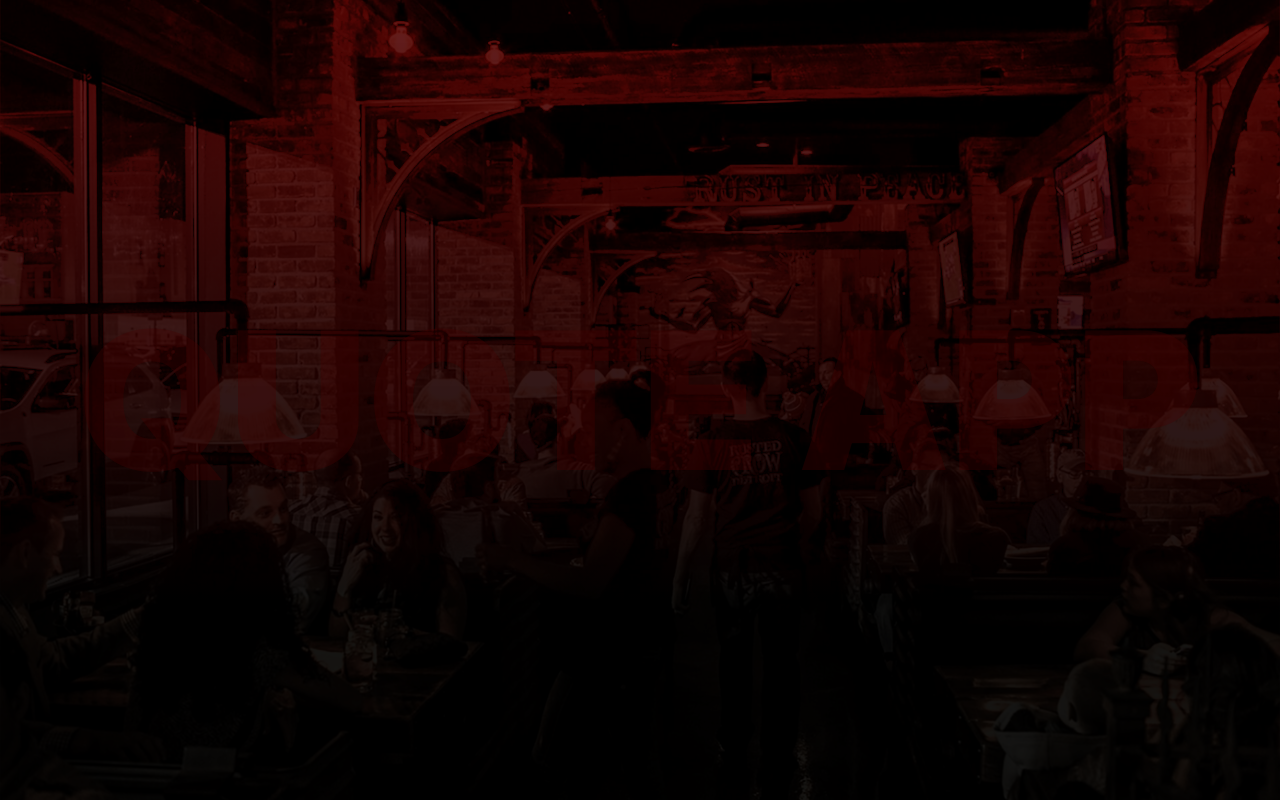
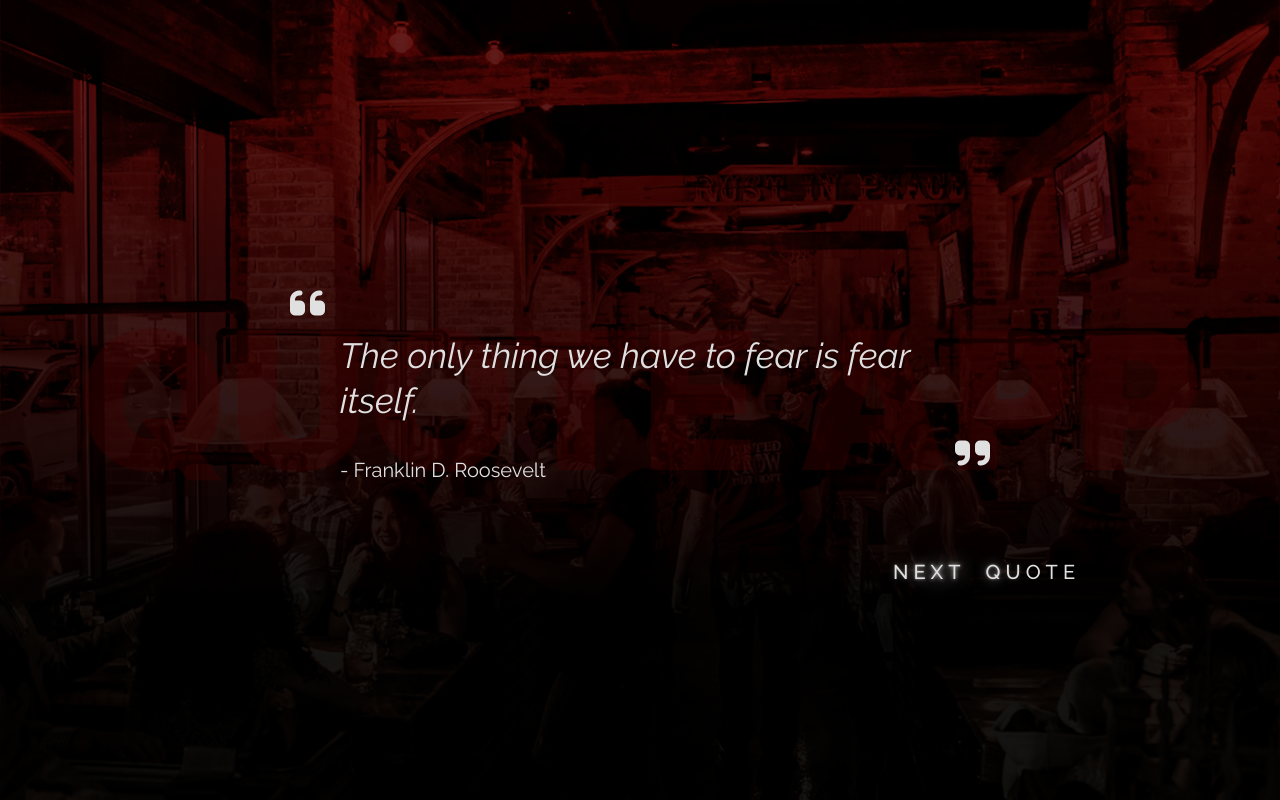
Before and after one commit to jorgenlt/quote-app, a React (Create React App) app: page / in a window 1280 px wide. Built offline with nearby package versions, Linux system fonts and the light colour scheme.

Commit message:
feat: random quotes

```diff
--- a/public/index.html
+++ b/public/index.html
@@ -25,6 +25,10 @@
   <link rel="preconnect" href="https://fonts.googleapis.com">
   <link rel="preconnect" href="https://fonts.gstatic.com" crossorigin>
   <link href="https://fonts.googleapis.com/css2?family=Inter:wght@400;500;600;900&display=swap" rel="stylesheet">
+  <link rel="preconnect" href="https://fonts.googleapis.com">
+  <link rel="preconnect" href="https://fonts.gstatic.com" crossorigin>
+  <link href="https://fonts.googleapis.com/css2?family=Raleway:ital,wght@0,300;0,400;0,500;0,600;1,300;1,400;1,500;1,600&display=swap" rel="stylesheet">
+  <link rel="stylesheet" href="https://cdnjs.cloudflare.com/ajax/libs/font-awesome/6.4.0/css/all.min.css" integrity="sha512-iecdLmaskl7CVkqkXNQ/ZH/XLlvWZOJyj7Yy7tcenmpD1ypASozpmT/E0iPtmFIB46ZmdtAc9eNBvH0H/ZpiBw==" crossorigin="anonymous" referrerpolicy="no-referrer" />
   <title>Quote App</title>
 </head>
 <body>
--- a/src/App.js
+++ b/src/App.js
@@ -1,9 +1,11 @@
 import './App.scss';
+import Quote from './Quote.js'
 
 function App() {
   return (
     <div className="container">
       <h1 className="title">Quote App</h1>
+      <Quote />
     </div>
   );
 }
--- a/src/App.scss
+++ b/src/App.scss
@@ -1,4 +1,5 @@
-$white: snow;
+$white: #E0E0E1;
+$black: #0B0A09;
 
 .container {
   min-height: 100vh;
@@ -25,3 +26,209 @@ $white: snow;
   text-transform: uppercase;
   color: rgb(70 0 0 / 33%);
 }
+
+#quote-wrapper {
+  position: absolute;
+  z-index: 100;
+  height: 100vh;
+  width: 100vw;
+  display: flex;
+  flex-direction: column;
+  justify-content: center;
+  align-items: center;
+  font-family: 'Raleway', sans-serif;
+}
+
+#quote {
+  position: relative;
+  word-wrap: break-word;
+  max-width: 600px;
+
+  p {
+    font-size: 35px;
+    font-weight: 400;
+    font-style: italic;
+    line-height: 45px;
+  }
+
+  i {
+    font-size: 40px;
+  }
+
+  #quote-left {
+    position: absolute;
+    top: -50px;
+    left: -50px;
+  }
+
+  #quote-right {
+    position: absolute;
+    bottom: -50px;
+    right: -50px;
+  }
+
+}
+
+#nextBtn {
+  cursor: pointer;
+  position: absolute;
+  bottom: 200px;
+  right: 200px;
+}
+
+#author {
+  p {
+    font-size: 20px;
+  }
+}
+
+// animations
+.focus-in {
+  animation: focus-in 1500ms ease-out;
+}
+
+.focus-in2 {
+  animation: focus-in2 1500ms ease-out;
+}
+
+
+@keyframes focus-in {
+  0% {
+    -webkit-filter: blur(12px);
+    filter: blur(12px);
+    opacity: 0;
+  }
+  100% {
+    -webkit-filter: blur(0px);
+    filter: blur(0px);
+    opacity: 1;
+  }
+}
+
+@keyframes focus-in2 {
+  0% {
+    -webkit-filter: blur(12px);
+    filter: blur(12px);
+    opacity: 0;
+  }
+  100% {
+    -webkit-filter: blur(0px);
+    filter: blur(0px);
+    opacity: 1;
+  }
+}
+
+/*
+.blur-out {
+  animation: blur-out 800ms cubic-bezier(0.550, 0.085, 0.680, 0.530) both;
+}
+
+@keyframes blur-out {
+  0% {
+    -webkit-filter: blur(0.01);
+    filter: blur(0.01);
+  }
+  100% {
+    -webkit-filter: blur(12px) opacity(0%);
+    filter: blur(12px) opacity(0%);
+  }
+}
+*/
+
+
+// glowing text
+#nextBtn{
+  .space {
+    margin-right: 20px;
+  }
+
+  ul.pre-loader li {
+    list-style: none;
+    color: $white;
+    display: inline;
+    font-size: 20px;
+    font-weight: 500;
+    letter-spacing: 5px;
+    animation: pre-load 3.5s linear infinite;
+  }
+
+  ul li:nth-child(1) {
+    animation-delay: .1s;
+  }
+
+  ul.pre-loader li:nth-child(2) {
+    animation-delay: .3s;
+  }
+
+  ul.pre-loader li:nth-child(3) {
+    animation-delay: .5s;
+  }
+
+  ul.pre-loader li:nth-child(4) {
+    animation-delay: .7s;
+  }
+
+  ul.pre-loader li:nth-child(6) {
+    animation-delay: 0.9s;
+  }
+
+  ul.pre-loader li:nth-child(7) {
+    animation-delay: 1.1s;
+  }
+
+  ul.pre-loader li:nth-child(8) {
+    animation-delay: 1.3s;
+  }
+
+  ul.pre-loader li:nth-child(9) {
+    animation-delay: 1.5s;
+  }
+
+  ul.pre-loader li:nth-child(10) {
+    animation-delay: 1.7s;
+  }
+
+  @media screen and (max-width: 980px) {
+
+    ul.pre-loader li {
+      font-size: 30px;
+      letter-spacing: 0;
+    }
+
+  }
+}
+
+
+@keyframes pre-load {
+
+  0% {
+    color: $white;
+    text-shadow: none;
+  }
+
+  20% {
+    color: $white;
+    text-shadow: none;
+  }
+
+  40% {
+    color: $white;
+    text-shadow: 0 0 5px #ffffff, 0 0 20px #ffffff;
+  }
+
+  60% {
+    color: $white;
+    text-shadow: none;
+  }
+
+  80% {
+    color: $white;
+    text-shadow: none;
+  }
+
+  100% {
+    color: $white;
+    text-shadow: none;
+  }
+
+}
--- /dev/null
+++ b/src/Quote.js
@@ -0,0 +1,85 @@
+import React, { useEffect } from 'react'
+import quotes from './quotesData'
+
+export default function Quote(props) {
+    const randomNumber = (maxValue) => {
+        return Math.floor(Math.random() * maxValue)
+    };
+
+    const randomQuote = quotes[randomNumber(quotes.length)];
+
+    const [currentQuote, setCurrentQuote] = React.useState(randomQuote);
+
+    // const [focusIn, setFocusIn] = React.useState(true);
+
+    // const stylesFocusIn = {
+    //     animation: "focus-in 800ms cubic-bezier(0.550, 0.085, 0.680, 0.530) both"
+    // }
+
+    // const stylesFocusOut = {
+    //     animation: "blur-out 800s cubic-bezier(0.550, 0.085, 0.680, 0.530) both"
+    // }
+
+    // const focusIn = () => {
+
+    // }
+
+    // const nextQuote = () => {
+    //     setFocusIn((prevState) => {
+    //         return !prevState;
+    //     })
+
+    //     const timer = () => {
+    //         setTimeout(
+    //             setCurrentQuote(() => quotes[randomNumber(quotes.length)]),
+    //             5000
+    //         )
+    //     }
+
+    // }
+
+    // style={focusIn ? stylesFocusIn : stylesFocusOut}
+
+
+
+    const [isVisible, setIsVisible] = React.useState(true);
+
+
+    const toggleVisibility = () => {
+        setIsVisible(!isVisible);
+    };
+
+    const nextQuote = () => {
+        toggleVisibility();
+        setCurrentQuote(() => quotes[randomNumber(quotes.length)]);
+    }
+
+    return (
+        <div id="quote-wrapper">
+            <div className={isVisible ? 'focus-in' : 'focus-in2'}>
+                <div id="quote">
+                    <p>{randomQuote.quote}</p>
+                    <i className="fa-solid fa-quote-left" id="quote-left"></i>
+                    <i className="fa-solid fa-quote-right" id="quote-right"></i>
+                </div>
+                <div id="author">
+                    <p>- {currentQuote.author}</p>
+                </div>
+            </div>
+            <div id="nextBtn" onClick={() => nextQuote()}>
+            <ul className="pre-loader">
+                <li>N</li>
+                <li>E</li>
+                <li>X</li>
+                <li>T</li>
+                <li className="space"></li>
+                <li>Q</li>
+                <li>U</li>
+                <li>O</li>
+                <li>T</li>
+                <li>E</li>
+            </ul>
+            </div>
+        </div>
+        )
+    }
--- /dev/null
+++ b/src/quotesData.js
@@ -0,0 +1,114 @@
+const quotesData = [
+    {
+        id: 1,
+        quote: "Life is like a box of chocolates; you never know what you're gonna get.",
+        author: "Forrest Gump"
+    },
+    {
+        id: 2,
+        quote: "The only way to do great work is to love what you do.",
+        author: "Steve Jobs"
+    },
+    {
+        id: 3,
+        quote: "The only thing we have to fear is fear itself.",
+        author: "Franklin D. Roosevelt"
+    },
+    {
+        id: 4,
+        quote: "In the middle of every difficulty lies opportunity.",
+        author: "Albert Einstein"
+    },
+    {
+        id: 5,
+        quote: "Success is not final, failure is not fatal: It is the courage to continue that counts.",
+        author: "Winston Churchill"
+    },
+    {
+        id: 6,
+        quote: "The best revenge is massive success.",
+        author: "Frank Sinatra"
+    },
+    {
+        id: 7,
+        quote: "The secret of getting ahead is getting started.",
+        author: "Mark Twain"
+    },
+    {
+        id: 8,
+        quote: "The only thing standing between you and your goal is the story you keep telling yourself.",
+        author: "Jordan Belfort"
+    },
+    {
+        id: 9,
+        quote: "Life is change, growth is optional. Choose wisely.",
+        author: "Karen Kaiser Clark"
+    },
+    {
+        id: 10,
+        quote: "The best way to predict the future is to create it.",
+        author: "Peter Drucker"
+    },
+    {
+        id: 11,
+        quote: "The only limit to our realization of tomorrow will be our doubts of today.",
+        author: "Franklin D. Roosevelt"
+    },
+    {
+        id: 12,
+        quote: "It does not matter how slowly you go as long as you do not stop.",
+        author: "Confucius"
+    },
+    {
+        id: 13,
+        quote: "Believe you can and you're halfway there.",
+        author: "Theodore Roosevelt"
+    },
+    {
+        id: 14,
+        quote: "The harder you work for something, the greater you'll feel when you achieve it.",
+        author: "Unknown"
+    },
+    {
+        id: 15,
+        quote: "You are never too old to set another goal or to dream a new dream.",
+        author: "C.S. Lewis"
+    },
+    {
+        id: 16,
+        quote: "Don't watch the clock; do what it does. Keep going.",
+        author: "Sam Levenson"
+    },
+    {
+        id: 17,
+        quote: "The best preparation for tomorrow is doing your best today.",
+        author: "H. Jackson Brown Jr."
+    },
+    {
+        id: 18,
+        quote: "The only thing that stands between you and your dream is the will to try and the belief that it is actually possible.",
+        author: "Joel Brown"
+    },
+    {
+        id: 19,
+        quote: "The future belongs to those who believe in the beauty of their dreams.",
+        author: "Eleanor Roosevelt"
+    },
+    {
+        id: 20,
+        quote: "Success is walking from failure to failure with no loss of enthusiasm.",
+        author: "Winston Churchill"
+    },
+    {
+        id: 21,
+        quote: "The road to success and the road to failure are almost exactly the same.",
+        author: "Colin R. Davis"
+    },
+    {
+        id: 22,
+        quote: "The best time to plant a tree was 20 years ago. The second best time is now.",
+        author: "Chinese Proverb"
+    }
+];
+
+export default quotesData;
```
Also changed, not shown: src/Timer.js (added, +25 -0 lines).
